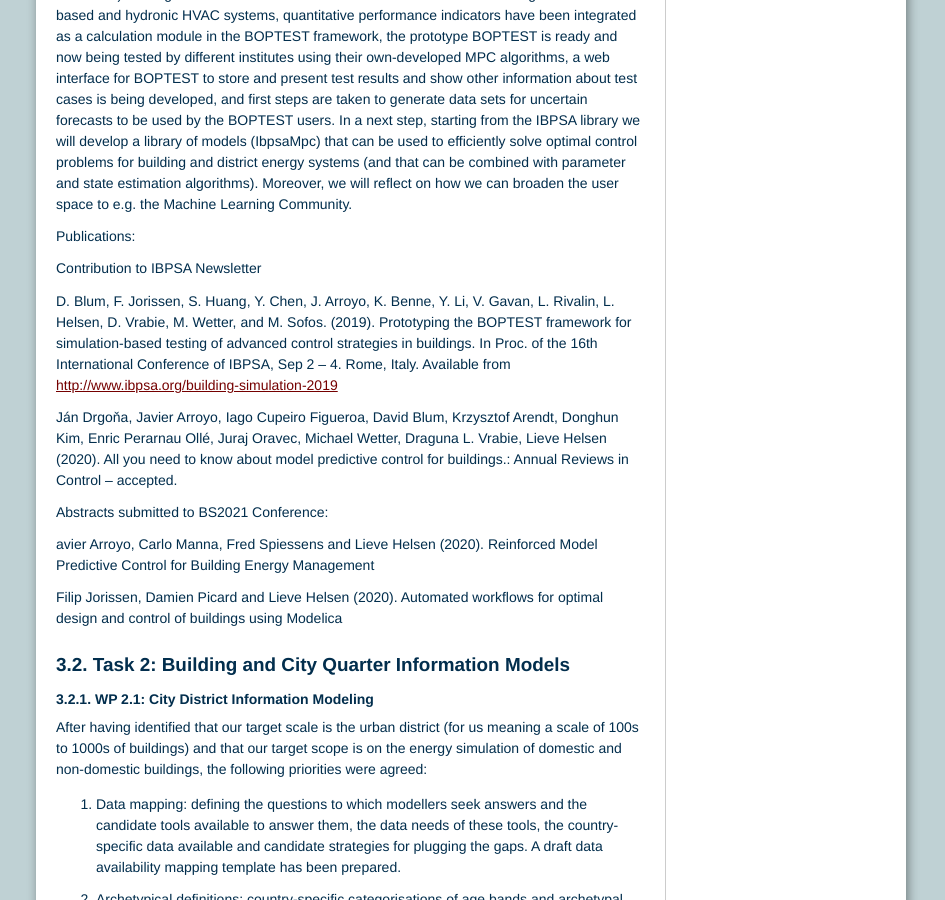
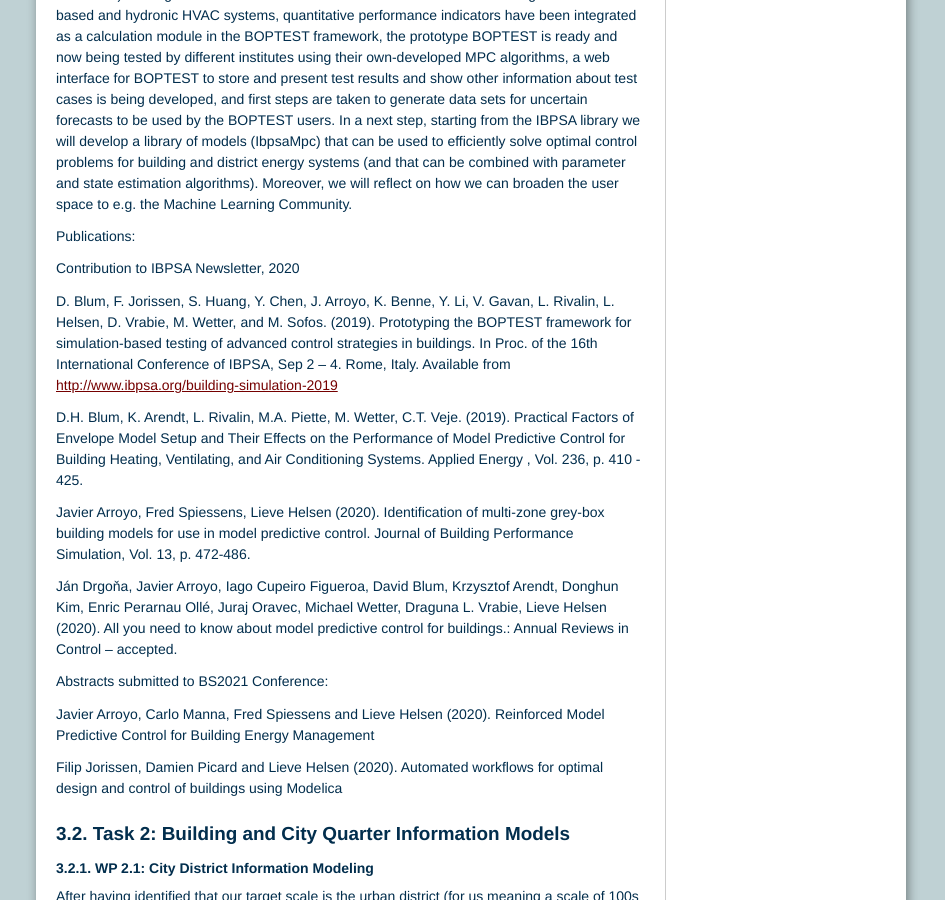
Before and after one commit to ibpsa/project1, a Sphinx documentation site: the page built from reports/year3_report/source/contents.rst, in a window 1280 px wide and 900 px high, scrolled down 1106 px. Shown: the whole window, without its empty margins (169-1114 px from the left). Built offline with Sphinx 7.4.7, drawn with Linux system fonts in a browser that asks for light colours.

Commit message:
Update contents.rst

```diff
--- a/reports/year3_report/source/contents.rst
+++ b/reports/year3_report/source/contents.rst
@@ -64,18 +64,24 @@
 
 Publications:
 
-Contribution to IBPSA Newsletter
+Contribution to IBPSA Newsletter, 2020
 
 D. Blum, F. Jorissen, S. Huang, Y. Chen, J. Arroyo, K. Benne, Y. Li, V. Gavan, L. Rivalin, L. Helsen, D. Vrabie, M. Wetter, and M. Sofos. (2019). Prototyping the BOPTEST
 framework for simulation-based testing of advanced control strategies in buildings. In Proc. of the 16th International Conference of IBPSA, Sep 2 – 4. Rome, Italy. Available
 from http://www.ibpsa.org/building-simulation-2019
+
+D.H. Blum, K. Arendt, L. Rivalin, M.A. Piette, M. Wetter, C.T. Veje. (2019). Practical Factors of Envelope Model Setup and Their Effects on the Performance of Model Predictive
+Control for Building Heating, Ventilating, and Air Conditioning Systems. Applied Energy , Vol. 236, p. 410 - 425.
+
+Javier Arroyo, Fred Spiessens, Lieve Helsen (2020). Identification of multi-zone grey-box building models for use in model predictive control. Journal of Building Performance
+Simulation, Vol. 13, p. 472-486.
 
 Ján Drgoňa, Javier Arroyo, Iago Cupeiro Figueroa, David Blum, Krzysztof Arendt, Donghun Kim, Enric Perarnau Ollé, Juraj Oravec, Michael Wetter, Draguna L. Vrabie, Lieve Helsen
 (2020). All you need to know about model predictive control for buildings.: Annual Reviews in Control – accepted.
 
 Abstracts submitted to BS2021 Conference:
 
-avier Arroyo, Carlo Manna, Fred Spiessens and Lieve Helsen (2020).  Reinforced Model Predictive Control for Building Energy Management
+Javier Arroyo, Carlo Manna, Fred Spiessens and Lieve Helsen (2020).  Reinforced Model Predictive Control for Building Energy Management
 
 Filip Jorissen, Damien Picard and Lieve Helsen (2020). Automated workflows for optimal design and control of buildings using Modelica
 
```
